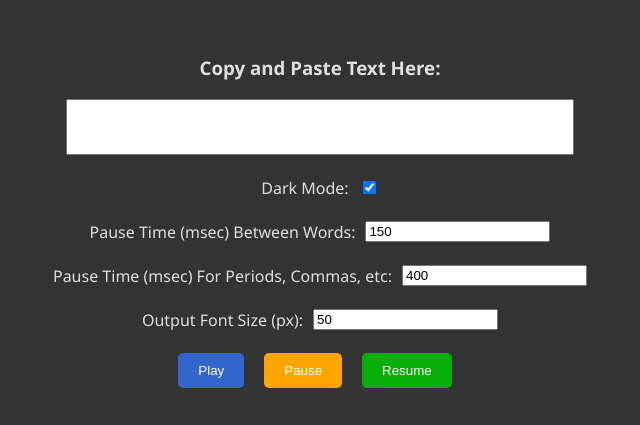
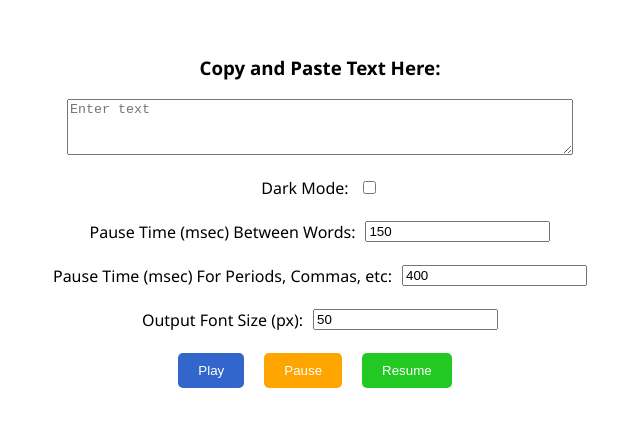
Before and after one commit to KuroBean/speed_reader_chrome, a browser extension: page index.html in a window 1280 px wide. Shown: the part 176-601 px from the top of the page, without its empty margins (320-960 px from the left). Drawn offline with Linux system fonts and the light colour scheme.

Commit message:
minor html changes
next steps: typoglycemia edition? also have underlines for easy length detection? different pausetimes by word length or word popularity?

```diff
--- a/index.html
+++ b/index.html
@@ -1,8 +1,9 @@
 <!DOCTYPE html>
 <html>
 <head>
+  <link id="darkModeStyleSheet" rel="stylesheet" type="text/css" href="darkmode.css" >
   <link id="styleSheet" rel="stylesheet" type="text/css" href="style1.css">
-  <link id="darkModeStyleSheet" rel="stylesheet" type="text/css" href="darkmode.css" >
+
 
   <style>
     /* Additional styling */
@@ -19,7 +20,7 @@
     }
     body {
 
-      margin-bottom: 1000px; /* Adjust the margin to your desired value */
+      margin-bottom: 500px; /* Adjust the margin to your desired value */
     }
 
   </style>
@@ -27,11 +28,11 @@
 </head>
 <body>
   <h3>Copy and Paste Text Here:</h3>
-  <input type="text" id="inputText" />
+  <textarea id="inputText" placeholder="Enter text"></textarea>
   <br>
   <div class="flex-container">
     <label class="label">Dark Mode:</label>
-    <input type="checkbox" id="darkModeCheckbox" checked>
+    <input type="checkbox" id="darkModeCheckbox" >
   </div>
   <br>
   <div class="flex-container">
```
